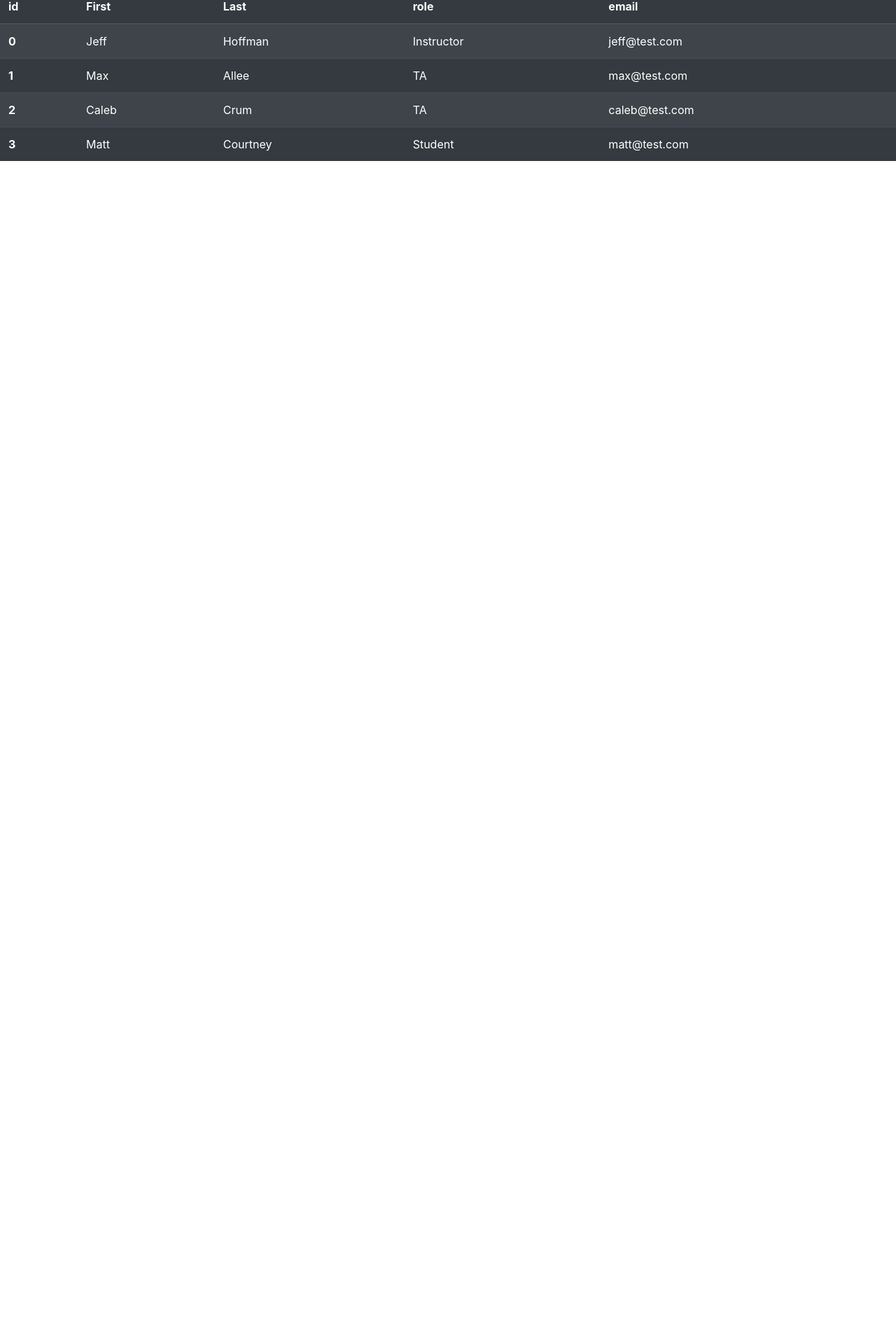
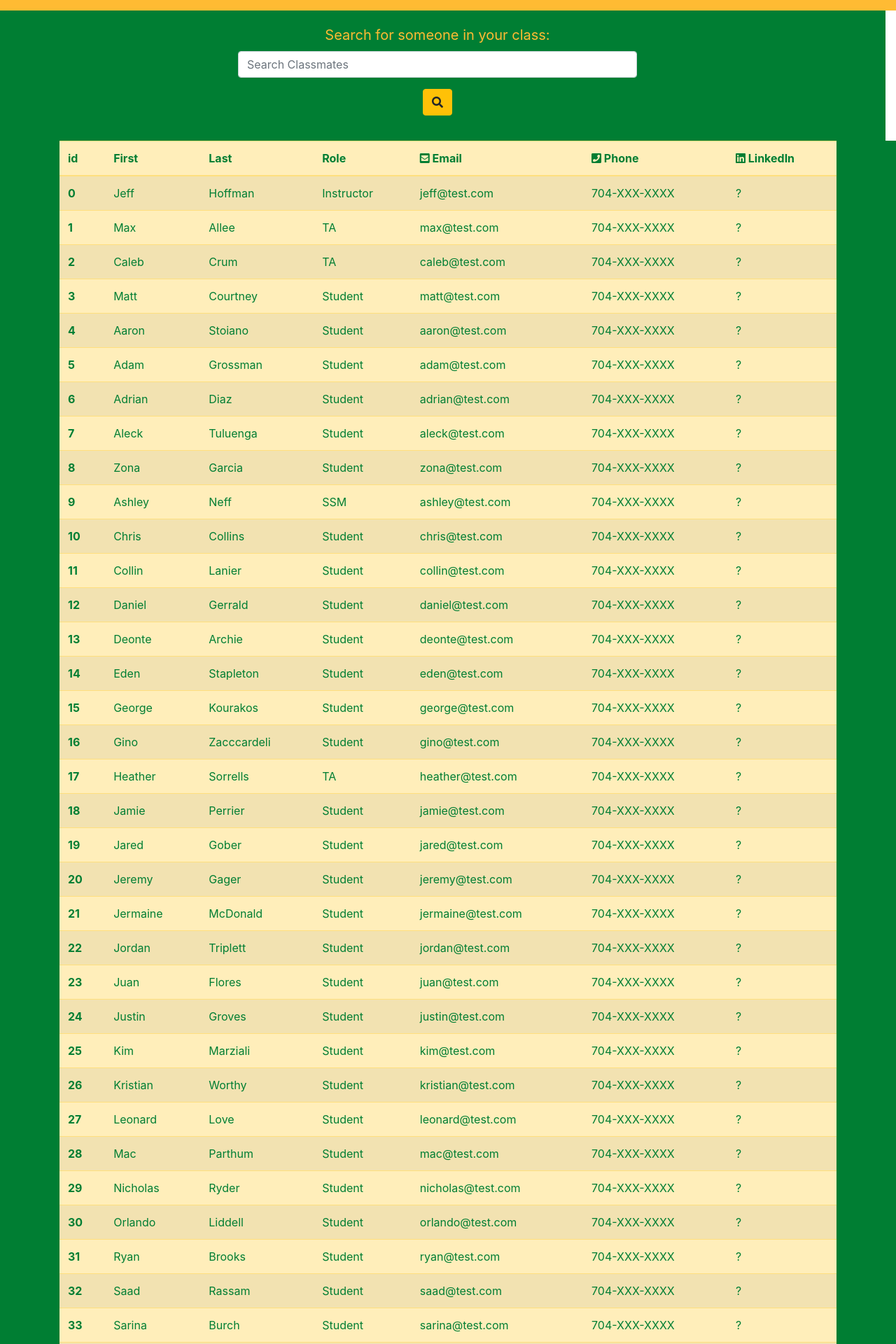
Before and after one commit to sharkattack182/react-employee, a React (Create React App) app: page / in a window 1280 px wide. Shown: the part 268-2188 px from the top of the page at 70% size. Before the commit the page ends 800 px from the top, so only its background shows below. Built offline with nearby package versions, Linux system fonts and the light colour scheme.

Commit message:
added in some styling and the rest of my classmates to the json object

```diff
--- a/public/index.html
+++ b/public/index.html
@@ -11,6 +11,7 @@
   <link rel="manifest" href="%PUBLIC_URL%/manifest.json" />
   <link rel="stylesheet" href="https://stackpath.bootstrapcdn.com/bootstrap/4.5.2/css/bootstrap.min.css"
     integrity="sha384-JcKb8q3iqJ61gNV9KGb8thSsNjpSL0n8PARn9HuZOnIxN0hoP+VmmDGMN5t9UJ0Z" crossorigin="anonymous">
+    <link rel="stylesheet" href="https://use.fontawesome.com/releases/v5.14.0/css/all.css">
   <title>React App</title>
 </head>
 
--- a/src/components/header.js
+++ b/src/components/header.js
@@ -1,12 +1,31 @@
 import React from "react";
+const styles = {
+    font : {
+        color: "#ffbb33",
+        backgroundColor: "#007E33",
+        padding: "15px"
+    },
+    size: {
+        fontSize: "30px",
+    },
+    main: {
+        backgroundColor: "#ffbb33",
+        color: "#007E33",
+        padding: "50px"
+    }
 
+}
 function Header() {
     return (
-        <div>
-            <nav className="navbar navbar-light bg-light">
-                <span className="navbar-brand mb-0 h1">UNC Charlotte Bootcamp</span>
+        <div className="text-center">
+            <nav style={styles.font}>
+                <span style={styles.size} className="navbar-brand mb-0 h1"><i class="fas fa-graduation-cap"></i> UNC Charlotte Bootcamp</span>
             </nav>
-            <h1>Classroom Database</h1>
+            <div style={styles.main} className="text-center">
+              <h1>2020 UNCC Bootcamp Classroom Database</h1>
+              <h3>A place to keep track of all your classmates contact info</h3>
+            </div>
+
         </div>
 
     );
--- a/src/components/search.js
+++ b/src/components/search.js
@@ -1,26 +1,48 @@
 import React from "react";
 
 function Search(props) {
-
+  const styles = {
+    main: {
+      backgroundColor: "#007E33",
+      padding: "20px"
+    },
+    label: {
+      fontSize: "20px",
+      color: "#ffbb33"
+    },
+    column: {
+      marginLeft: "auto",
+      marginRight: "auto"
+    },
+    row: {
+      maxWidth: "100vw",
+      backgroundColor: "#007E33"
+    }
+  }
 
   return (
-        <form>
+    <div style={styles.row} className="row text-center">
+      <div style={styles.column} className="col-6">
+        <form style={styles.main}>
           <div className="form-group">
-          <label htmlFor="search">Search for Employee:</label>
+            <label style={styles.label} htmlFor="search">Search for someone in your class:</label>
             <input
               onChange={e => props.handleInputChange(e)}
               value={props.search}
               name="first"
               type="text"
               className="form-control"
-            placeholder="Search for an Employee"
+              placeholder="Search Classmates"
               id="search"
             />
-          <button onClick={props.handleFormSubmit} className="btn btn-primary mt-3">
-            Search
+            <button onClick={props.handleFormSubmit} className="btn btn-warning mt-3">
+            <i class="fas fa-search"></i>
           </button>
           </div>
         </form>
+      </div>
+    </div>
+
 
   );
 }
--- a/src/components/table.js
+++ b/src/components/table.js
@@ -1,17 +1,30 @@
 import React from 'react';
 
 function Table(props) {
-
+  const styles = {
+    container: {
+      backgroundColor: "#007E33",
+      minWidth: "100vw",
+      minHeight: "100vh"
+    },
+    table: {
+      color: "#007E33",
+      paddingBottom: "100vh"
+    }
+  }
     return (
-      <>
-        <table className="table table-striped table-dark">
+      <div style={styles.container} >
+        <div className="container">
+        <table style={styles.table} className="table table-striped table-warning">
           <thead>
             <tr>
               <th scope="col" onClick={()=>props.handleSort("id")}>id</th>
               <th scope="col" onClick={()=>props.handleSort("first")}>First</th>
               <th scope="col" onClick={()=>props.handleSort("last")}>Last</th>
-              <th scope="col" onClick={()=>props.handleSort("role")}>role</th>
-              <th scope="col" onClick={()=>props.handleSort("email")}>email</th>
+              <th scope="col" onClick={()=>props.handleSort("role")}>Role</th>
+              <th scope="col" onClick={()=>props.handleSort("email")}><i class="fas fa-envelope-square"></i> Email</th>
+              <th scope="col" onClick={()=>props.handleSort("phone")}><i class="fas fa-phone-square"></i> Phone</th>
+              <th scope="col" onClick={()=>props.handleSort("link")}><i class="fab fa-linkedin"></i> LinkedIn</th>
             </tr>
           </thead>
           <tbody>
@@ -24,13 +37,17 @@ function Table(props) {
                 <td>{employee.last}</td>
                 <td>{employee.role}</td>
                 <td>{employee.email}</td>
+                <td>{employee.phone}</td>
+                <td>{employee.link}</td>
               </tr>
 
             ))}
           </tbody>
         </table>
 
-      </>
+      </div>
+      </div>
+
     );
   }
 
--- a/src/utils/employees.json
+++ b/src/utils/employees.json
@@ -4,27 +4,341 @@
         "first": "Jeff",
         "last": "Hoffman",
         "role": "Instructor",
-        "email": "jeff@test.com"
+        "email": "jeff@test.com",
+        "phone": "704-XXX-XXXX",
+        "link": "?"
     },
     {
         "id": 1,
         "first": "Max",
         "last": "Allee",
         "role": "TA",
-        "email": "max@test.com"
+        "email": "max@test.com",
+        "phone": "704-XXX-XXXX",
+        "link": "?"
     },
     {
         "id": 2,
         "first": "Caleb",
         "last": "Crum",
         "role": "TA",
-        "email": "caleb@test.com"
+        "email": "caleb@test.com",
+        "phone": "704-XXX-XXXX",
+        "link": "?"
     },
     {
         "id": 3,
         "first": "Matt",
         "last": "Courtney",
         "role": "Student",
-        "email": "matt@test.com"
+        "email": "matt@test.com",
+        "phone": "704-XXX-XXXX",
+        "link": "?"
+    },
+    {
+        "id": 4,
+        "first": "Aaron",
+        "last": "Stoiano",
+        "role": "Student",
+        "email": "aaron@test.com",
+        "phone": "704-XXX-XXXX",
+        "link": "?"
+    },
+    {
+        "id": 5,
+        "first": "Adam",
+        "last": "Grossman",
+        "role": "Student",
+        "email": "adam@test.com",
+        "phone": "704-XXX-XXXX",
+        "link": "?"
+    },
+    {
+        "id": 6,
+        "first": "Adrian",
+        "last": "Diaz",
+        "role": "Student",
+        "email": "adrian@test.com",
+        "phone": "704-XXX-XXXX",
+        "link": "?"
+    },
+    {
+        "id": 7,
+        "first": "Aleck",
+        "last": "Tuluenga",
+        "role": "Student",
+        "email": "aleck@test.com",
+        "phone": "704-XXX-XXXX",
+        "link": "?"
+    },
+    {
+        "id": 8,
+        "first": "Zona",
+        "last": "Garcia",
+        "role": "Student",
+        "email": "zona@test.com",
+        "phone": "704-XXX-XXXX",
+        "link": "?"
+    },
+    {
+        "id": 9,
+        "first": "Ashley",
+        "last": "Neff",
+        "role": "SSM",
+        "email": "ashley@test.com",
+        "phone": "704-XXX-XXXX",
+        "link": "?"
+    },
+    {
+        "id": 10,
+        "first": "Chris",
+        "last": "Collins",
+        "role": "Student",
+        "email": "chris@test.com",
+        "phone": "704-XXX-XXXX",
+        "link": "?"
+    },
+    {
+        "id": 11,
+        "first": "Collin",
+        "last": "Lanier",
+        "role": "Student",
+        "email": "collin@test.com",
+        "phone": "704-XXX-XXXX",
+        "link": "?"
+    },
+    {
+        "id": 12,
+        "first": "Daniel",
+        "last": "Gerrald",
+        "role": "Student",
+        "email": "daniel@test.com",
+        "phone": "704-XXX-XXXX",
+        "link": "?"
+    },
+    {
+        "id": 13,
+        "first": "Deonte",
+        "last": "Archie",
+        "role": "Student",
+        "email": "deonte@test.com",
+        "phone": "704-XXX-XXXX",
+        "link": "?"
+    },
+    {
+        "id": 14,
+        "first": "Eden",
+        "last": "Stapleton",
+        "role": "Student",
+        "email": "eden@test.com",
+        "phone": "704-XXX-XXXX",
+        "link": "?"
+    },
+    {
+        "id": 15,
+        "first": "George",
+        "last": "Kourakos",
+        "role": "Student",
+        "email": "george@test.com",
+        "phone": "704-XXX-XXXX",
+        "link": "?"
+    },
+    {
+        "id": 16,
+        "first": "Gino",
+        "last": "Zacccardeli",
+        "role": "Student",
+        "email": "gino@test.com",
+        "phone": "704-XXX-XXXX",
+        "link": "?"
+    },
+    {
+        "id": 17,
+        "first": "Heather",
+        "last": "Sorrells",
+        "role": "TA",
+        "email": "heather@test.com",
+        "phone": "704-XXX-XXXX",
+        "link": "?"
+    },
+    {
+        "id": 18,
+        "first": "Jamie",
+        "last": "Perrier",
+        "role": "Student",
+        "email": "jamie@test.com",
+        "phone": "704-XXX-XXXX",
+        "link": "?"
+    },
+    {
+        "id": 19,
+        "first": "Jared",
+        "last": "Gober",
+        "role": "Student",
+        "email": "jared@test.com",
+        "phone": "704-XXX-XXXX",
+        "link": "?"
+    },
+    {
+        "id": 20,
+        "first": "Jeremy",
+        "last": "Gager",
+        "role": "Student",
+        "email": "jeremy@test.com",
+        "phone": "704-XXX-XXXX",
+        "link": "?"
+    },
+    {
+        "id": 21,
+        "first": "Jermaine",
+        "last": "McDonald",
+        "role": "Student",
+        "email": "jermaine@test.com",
+        "phone": "704-XXX-XXXX",
+        "link": "?"
+    },
+    {
+        "id": 22,
+        "first": "Jordan",
+        "last": "Triplett",
+        "role": "Student",
+        "email": "jordan@test.com",
+        "phone": "704-XXX-XXXX",
+        "link": "?"
+    },
+    {
+        "id": 23,
+        "first": "Juan",
+        "last": "Flores",
+        "role": "Student",
+        "email": "juan@test.com",
+        "phone": "704-XXX-XXXX",
+        "link": "?"
+    },
+    {
+        "id": 24,
+        "first": "Justin",
+        "last": "Groves",
+        "role": "Student",
+        "email": "justin@test.com",
+        "phone": "704-XXX-XXXX",
+        "link": "?"
+    },
+    {
+        "id": 25,
+        "first": "Kim",
+        "last": "Marziali",
+        "role": "Student",
+        "email": "kim@test.com",
+        "phone": "704-XXX-XXXX",
+        "link": "?"
+    },
+    {
+        "id": 26,
+        "first": "Kristian",
+        "last": "Worthy",
+        "role": "Student",
+        "email": "kristian@test.com",
+        "phone": "704-XXX-XXXX",
+        "link": "?"
+    },
+    {
+        "id": 27,
+        "first": "Leonard",
+        "last": "Love",
+        "role": "Student",
+        "email": "leonard@test.com",
+        "phone": "704-XXX-XXXX",
+        "link": "?"
+    },
+    {
+        "id": 28,
+        "first": "Mac",
+        "last": "Parthum",
+        "role": "Student",
+        "email": "mac@test.com",
+        "phone": "704-XXX-XXXX",
+        "link": "?"
+    },
+    {
+        "id": 29,
+        "first": "Nicholas",
+        "last": "Ryder",
+        "role": "Student",
+        "email": "nicholas@test.com",
+        "phone": "704-XXX-XXXX",
+        "link": "?"
+    },
+    {
+        "id": 30,
+        "first": "Orlando",
+        "last": "Liddell",
+        "role": "Student",
+        "email": "orlando@test.com",
+        "phone": "704-XXX-XXXX",
+        "link": "?"
+    },
+    {
+        "id": 31,
+        "first": "Ryan",
+        "last": "Brooks",
+        "role": "Student",
+        "email": "ryan@test.com",
+        "phone": "704-XXX-XXXX",
+        "link": "?"
+    },
+    {
+        "id": 32,
+        "first": "Saad",
+        "last": "Rassam",
+        "role": "Student",
+        "email": "saad@test.com",
+        "phone": "704-XXX-XXXX",
+        "link": "?"
+    },
+    {
+        "id": 33,
+        "first": "Sarina",
+        "last": "Burch",
+        "role": "Student",
+        "email": "sarina@test.com",
+        "phone": "704-XXX-XXXX",
+        "link": "?"
+    },
+    {
+        "id": 34,
+        "first": "Scott",
+        "last": "Buonya",
+        "role": "Student",
+        "email": "scott@test.com",
+        "phone": "704-XXX-XXXX",
+        "link": "?"
+    },
+    {
+        "id": 35,
+        "first": "Soleman",
+        "last": "Sayeed",
+        "role": "Student",
+        "email": "soleman@test.com",
+        "phone": "704-XXX-XXXX",
+        "link": "?"
+    },
+    {
+        "id": 36,
+        "first": "Steven",
+        "last": "Mercure",
+        "role": "Student",
+        "email": "steven@test.com",
+        "phone": "704-XXX-XXXX",
+        "link": "?"
+    },
+    {
+        "id": 37,
+        "first": "Tyshia",
+        "last": "Gray",
+        "role": "Student",
+        "email": "tyshia@test.com",
+        "phone": "704-XXX-XXXX",
+        "link": "?"
     }
 ]
```
Also changed, not shown: 1 other file (tests, documents, lock files or other folders). Lines whose indentation alone changed are shown as unchanged.
